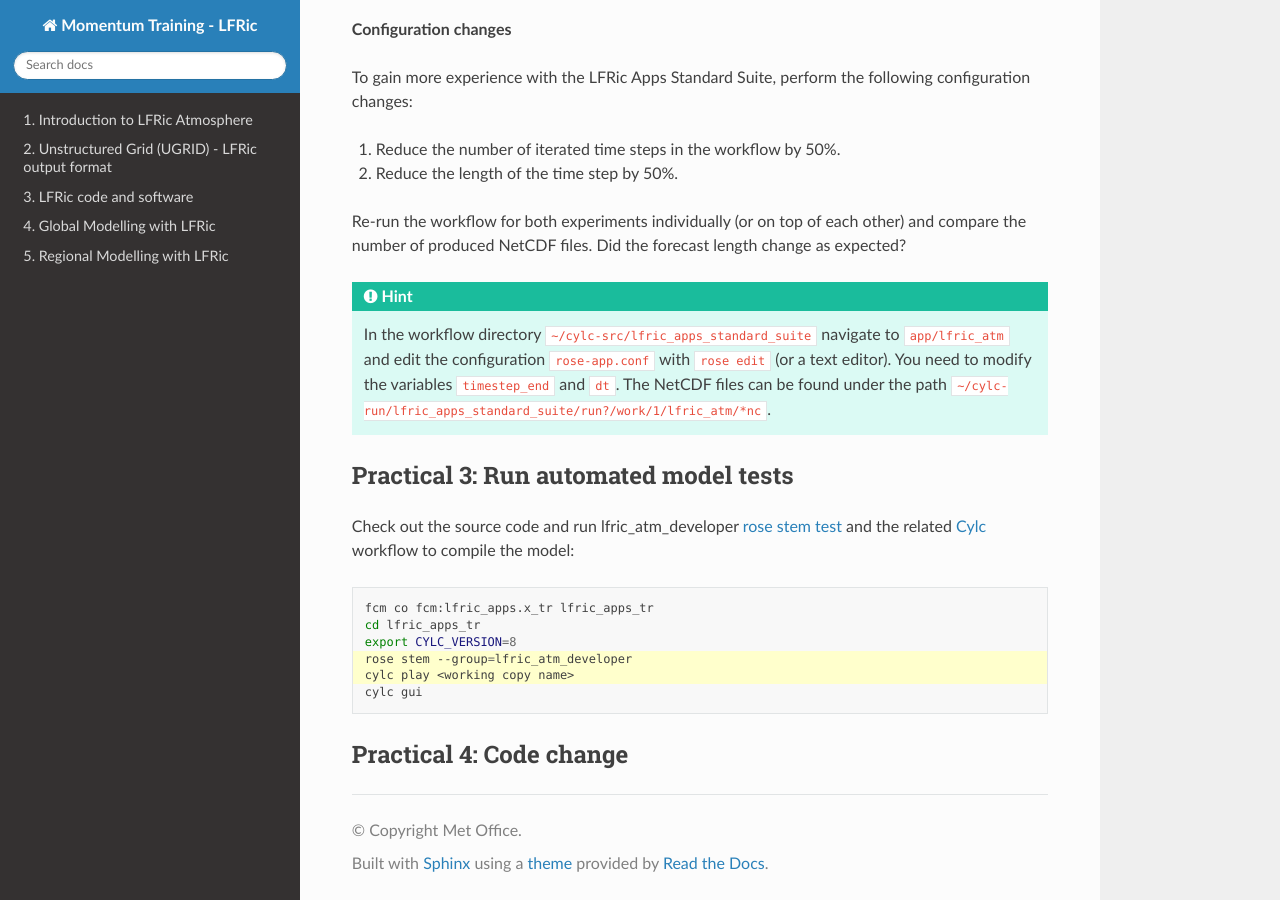
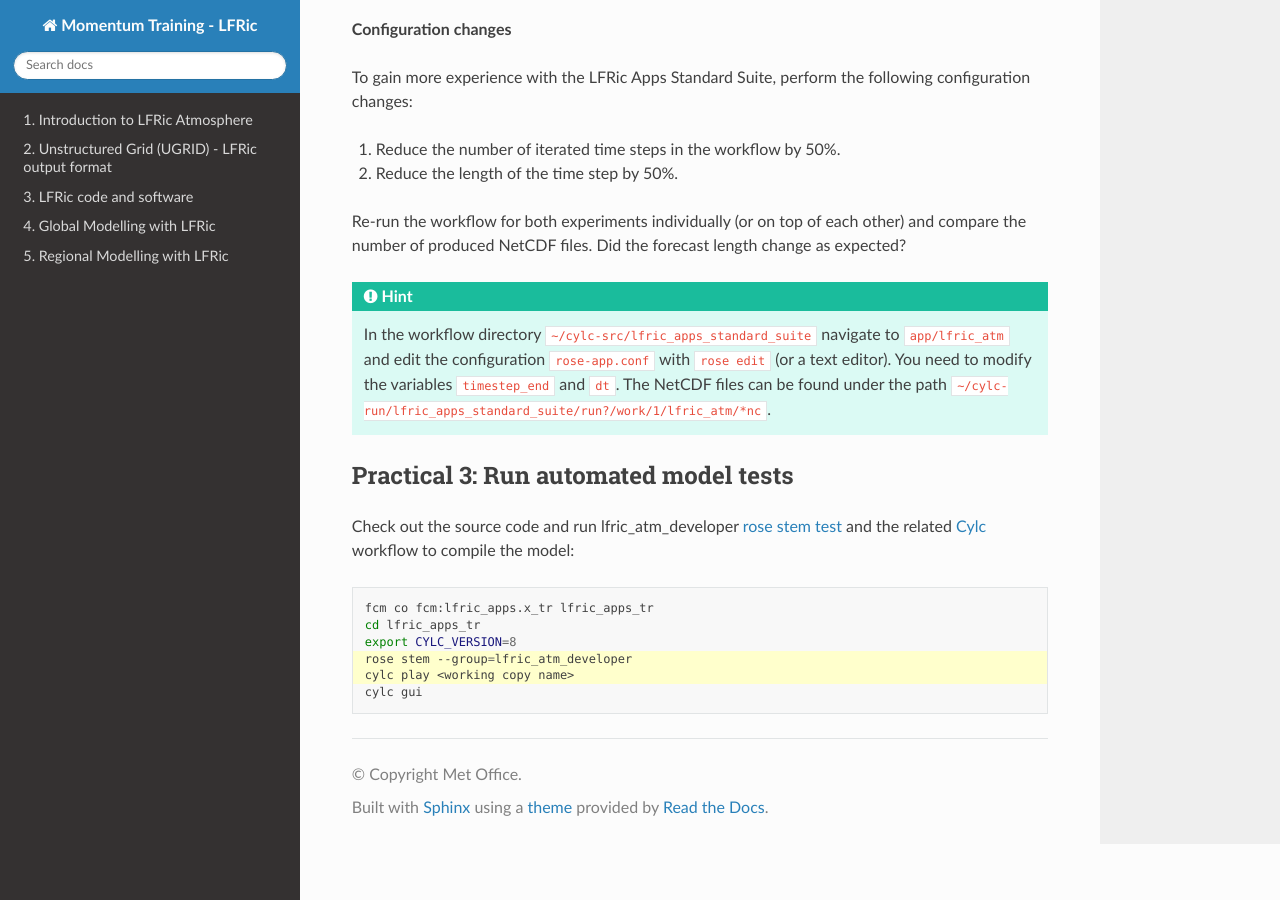
Before and after one commit to MetOffice/LFRic-Atmosphere-Training, a Sphinx documentation site: the page built from source/lfric_infrastructure/practical_exercises.rst, in a window 1280 px wide and 900 px high, scrolled down 3749 px. Built offline with Sphinx 7.4.7 and the Read the Docs theme 3.1.0, drawn with Linux system fonts in a browser that asks for light colours.

Commit message:
Delete practical 3.4

```diff
--- a/source/lfric_infrastructure/practical_exercises.rst
+++ b/source/lfric_infrastructure/practical_exercises.rst
@@ -10,7 +10,3 @@ Building and running the model is usually done via `Cylc workflows <https://cylc
 .. include:: practical_standart_suite.rst
 
 .. include:: practical_stem_test.rst
-
-
-Practical 4: Code change
-------------------------
```
